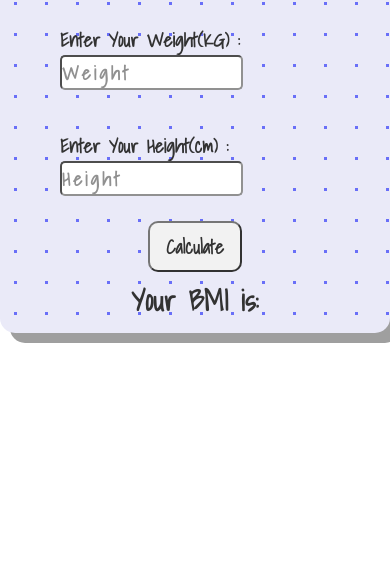
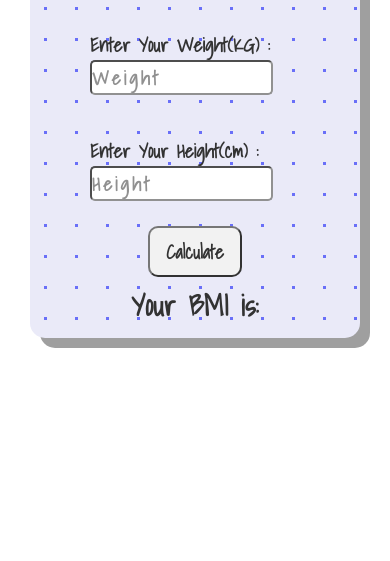
Before and after one commit to hariven/BMI-Calculator, a plain HTML site: page index.html in a window 390 px wide. Shown: the part 293-854 px from the top of the page. Drawn offline with Linux system fonts and the light colour scheme.

Commit message:
Update style.css

```diff
--- a/style.css
+++ b/style.css
@@ -74,4 +74,14 @@ h3{
         /* padding: 20px 0; */
         font-size: 1.2rem;
     }
+
+    #all{
+        display: flex;
+        justify-content: center;
+        /* flex-direction: column; */
+        align-items: center;
+        height: 100vh;
+        margin: 5px 30px;
+
+    }
 }
```
